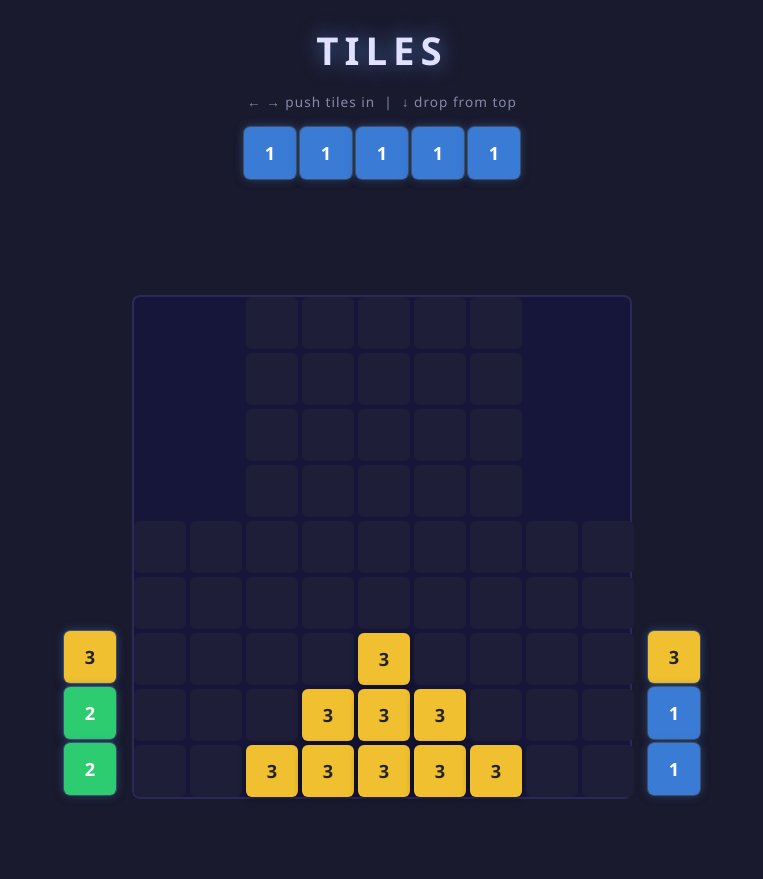
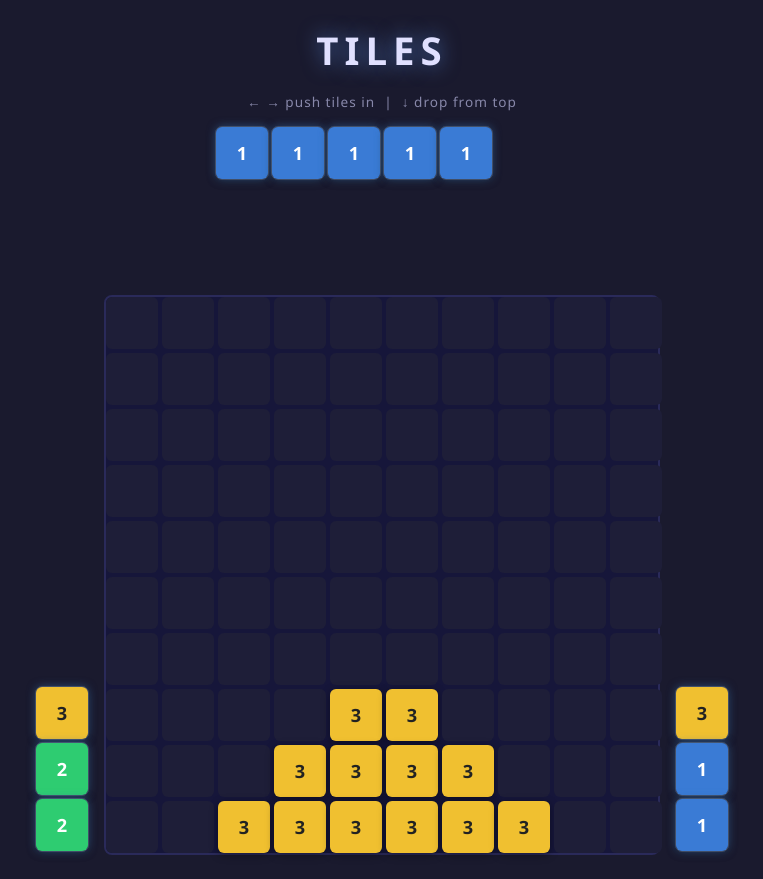
Before and after one commit to EvanCzako/Tiles1, a React (Vite) app: page / in a window 1280 px wide. Shown: the whole page, without its empty margins (258-1021 px from the left). Before the commit the page ends 823 px from the top, so only its background shows below. Built offline with nearby package versions, Linux system fonts and the light colour scheme.

Commit message:
Update collapse logic

```diff
--- a/src/App.css
+++ b/src/App.css
@@ -27,7 +27,7 @@
 .grid {
   position: absolute;
   display: grid;
-  grid-template-columns: repeat(9, 52px);
+  grid-template-columns: repeat(10, 52px);
   gap: 4px;
   background: #16163a;
   border: 2px solid #2a2a5a;
--- a/src/App.jsx
+++ b/src/App.jsx
@@ -190,7 +190,7 @@ export default function App() {
       setFlyingSource(null);
 
       // Check for collapses in the post-push grid
-      const { grid: collapsedGrid, moves } = collapseGrid(payload.grid);
+      const { grid: collapsedGrid, moves } = collapseGrid(payload.grid, sourceKey);
 
       if (moves.length === 0) {
         dispatch({ type: 'APPLY', payload });
--- a/src/gameLogic.js
+++ b/src/gameLogic.js
@@ -1,16 +1,16 @@
-export const ROWS = 9;
-export const COLS = 9;
+export const ROWS = 10;
+export const COLS = 10;
 export const PENDING_SIZE = 5;
 
-export const PENDING_ROW_START = ROWS - PENDING_SIZE; // 4
+export const PENDING_ROW_START = ROWS - PENDING_SIZE; // 5
 export const PENDING_COL_START = 2; // cols 2-6
-export const CENTER_COL = Math.floor(COLS / 2); // 4
+export const CENTER_COL = Math.floor(COLS / 2); // 5
 
 export function createInitialGrid() {
   const grid = Array(ROWS).fill(null).map(() => Array(COLS).fill(0));
-  for (let c = 2; c <= 6; c++) grid[8][c] = 3;
-  for (let c = 3; c <= 5; c++) grid[7][c] = 3;
-  grid[6][4] = 3;
+  for (let c = 2; c <= 7; c++) grid[9][c] = 3;
+  for (let c = 3; c <= 6; c++) grid[8][c] = 3;
+  for (let c = 4; c <= 5; c++) grid[7][c] = 3;
   return grid;
 }
 
@@ -180,8 +180,30 @@ function hasHole(values) {
 }
 
 // Returns { grid, moves } where moves = [{ value, fromRow, fromCol, toRow, toCol }]
-export function collapseGrid(grid) {
+export function collapseGrid(grid, direction = null) {
   const newGrid = grid.map(row => [...row]);
+  const allMoves = [];
+
+  // Helper: pack a list of source columns into destination columns (right-to-left for left half)
+  function packCols(srcCols, destCols) {
+    const moves = [];
+    // Process in reverse to avoid overwriting tiles we haven't moved yet
+    for (let i = srcCols.length - 1; i >= 0; i--) {
+      const fromCol = srcCols[i];
+      const toCol   = destCols[i];
+      if (fromCol === toCol) continue;
+      for (let r = 0; r < ROWS; r++) {
+        if (newGrid[r][fromCol] !== 0) {
+          moves.push({ value: newGrid[r][fromCol], fromRow: r, fromCol, toRow: r, toCol });
+          newGrid[r][toCol]   = newGrid[r][fromCol];
+          newGrid[r][fromCol] = 0;
+        }
+      }
+    }
+    return moves;
+  }
+
+  function collapseVertical() {
     const moves = [];
 
     // ── Collapse columns downward (full gravity — no floating rows) ──────────
@@ -226,14 +248,14 @@ export function collapseGrid(grid) {
         }
       }
 
-    // Right half: cols CENTER_COL+1 … COLS-1 — pack toward left (center)
-    if (hasHole(rowVals.slice(CENTER_COL + 1))) {
+      // Right half: cols CENTER_COL … COLS-1 — pack toward left (center)
+      if (hasHole(rowVals.slice(CENTER_COL))) {
         const tiles = [];
-      for (let c = CENTER_COL + 1; c < COLS; c++) {
+        for (let c = CENTER_COL; c < COLS; c++) {
           if (rowVals[c] !== 0) tiles.push({ c, v: rowVals[c] });
         }
-      for (let c = CENTER_COL + 1; c < COLS; c++) newGrid[r][c] = 0;
-      let dest = CENTER_COL + 1;
+        for (let c = CENTER_COL; c < COLS; c++) newGrid[r][c] = 0;
+        let dest = CENTER_COL;
         for (let j = 0; j < tiles.length; j++) {
           const { c: from, v } = tiles[j];
           newGrid[r][dest] = v;
@@ -243,26 +265,11 @@ export function collapseGrid(grid) {
       }
     }
 
-  // ── Collapse column distribution toward center ─────────────────────────
-  // A column is "occupied" if any cell in it has a tile.
-  // Pack occupied columns toward the center on each half, filling dead columns.
+    return moves;
+  }
 
-  // Helper: pack a list of source columns into destination columns (right-to-left for left half)
-  function packCols(srcCols, destCols) {
-    // Process in reverse to avoid overwriting tiles we haven't moved yet
-    for (let i = srcCols.length - 1; i >= 0; i--) {
-      const fromCol = srcCols[i];
-      const toCol   = destCols[i];
-      if (fromCol === toCol) continue;
-      for (let r = 0; r < ROWS; r++) {
-        if (newGrid[r][fromCol] !== 0) {
-          moves.push({ value: newGrid[r][fromCol], fromRow: r, fromCol, toRow: r, toCol });
-          newGrid[r][toCol]   = newGrid[r][fromCol];
-          newGrid[r][fromCol] = 0;
-        }
-      }
-    }
-  }
+  function collapseHorizontal() {
+    const moves = [];
 
     // Left half: cols 0 … CENTER_COL-1 — occupied cols pack toward right
     {
@@ -273,28 +280,46 @@ export function collapseGrid(grid) {
       const n = occupied.length;
       const destinations = Array.from({ length: n }, (_, i) => CENTER_COL - n + i);
       if (!occupied.every((c, i) => c === destinations[i])) {
-      packCols(occupied, destinations);
+        moves.push(...packCols(occupied, destinations));
       }
     }
 
-  // Right half: cols CENTER_COL+1 … COLS-1 — occupied cols pack toward left
+    // Right half: cols CENTER_COL … COLS-1 — occupied cols pack toward left
     {
       const occupied = [];
-    for (let c = CENTER_COL + 1; c < COLS; c++) {
+      for (let c = CENTER_COL; c < COLS; c++) {
         if (newGrid.some(row => row[c] !== 0)) occupied.push(c);
       }
       const n = occupied.length;
-    const destinations = Array.from({ length: n }, (_, i) => CENTER_COL + 1 + i);
+      const destinations = Array.from({ length: n }, (_, i) => CENTER_COL + i);
       if (!occupied.every((c, i) => c === destinations[i])) {
-      packCols(occupied, destinations);
+        moves.push(...packCols(occupied, destinations));
       }
     }
 
-  return { grid: newGrid, moves };
+    return moves;
+  }
+
+  // Loop: collapse vertically and horizontally until no more moves
+  while (true) {
+    const verticalMoves = collapseVertical();
+    allMoves.push(...verticalMoves);
+
+    // Collapse horizontally to fill empty columns
+    const horizontalMoves = collapseHorizontal();
+    allMoves.push(...horizontalMoves);
+
+    // Stop if no moves in this iteration
+    if (verticalMoves.length === 0 && horizontalMoves.length === 0) {
+      break;
+    }
+  }
+
+  return { grid: newGrid, moves: allMoves };
 }
 
 export function isDeadCell(r, c) {
-  return r < PENDING_ROW_START && (c < PENDING_COL_START || c >= PENDING_COL_START + PENDING_SIZE);
+  return false;
 }
 
 export function getTileColor(value) {
```
Lines whose indentation alone changed are shown as unchanged.
